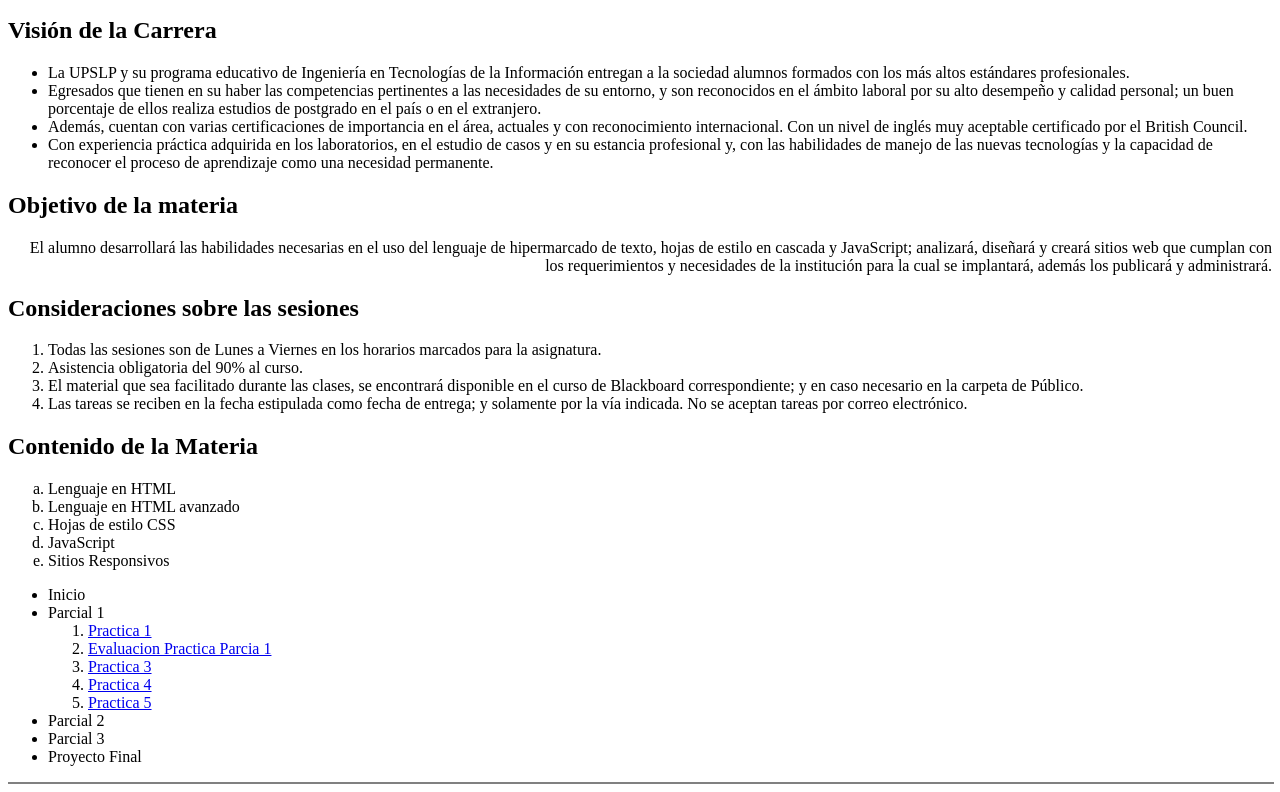
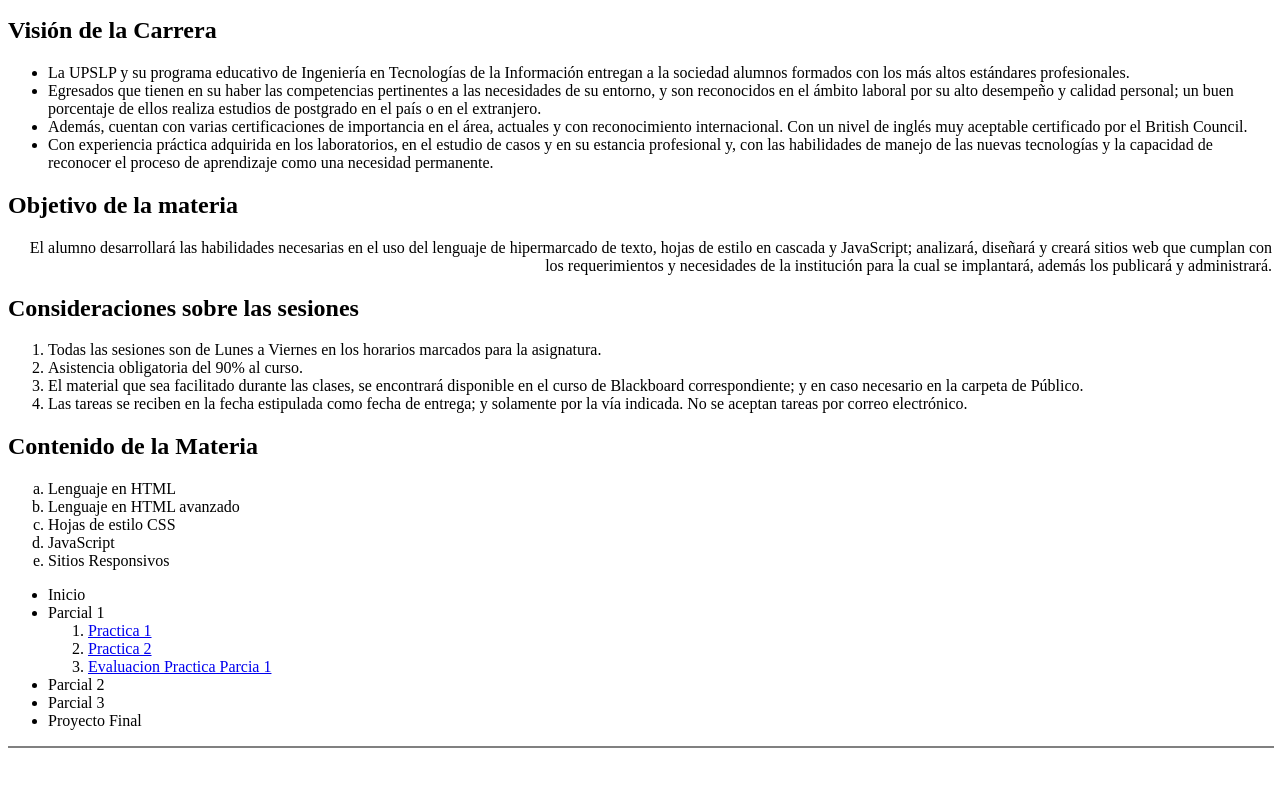
Before and after one commit to CarlosAntMendoza/ProgramacionWeb1, a plain HTML site: page index.html in a window 1280 px wide. Shown: the part 704-1496 px from the top of the page. After the commit the page ends 1460 px from the top, so only its background shows below. Drawn offline with Linux system fonts and the light colour scheme.

Commit message:
Update index.html

```diff
--- a/index.html
+++ b/index.html
@@ -117,16 +117,10 @@
 						<a href="Practica 1.html" alt="Ir a Practica 1">Practica 1</a>
 					</li>
 					<li>
-						<a href="Parcial 1 Examen/index.html" alt="Ir a Examen 1">Evaluacion Practica Parcia 1</a>
+						<a href="Practica 2.html" alt="Ir a Practica 2">Practica 2</a>
 					</li>
 					<li>
-						<a href="Practica 3.html" alt="Ir a Practica 3">Practica 3</a>
-					</li>
-					<li>
-						<a href="Practica 4.html" alt="Ir a Practica 4">Practica 4</a>
-					</li>
-					<li>
-						<a href="Practica 5.html" alt="Ir a Practica 5">Practica 5</a>
+						<a href="Parcial 1 Examen/index.html" alt="Ir a Examen 1">Evaluacion Practica Parcia 1</a>
 					</li>
 				</ol>
 			</li>
```
